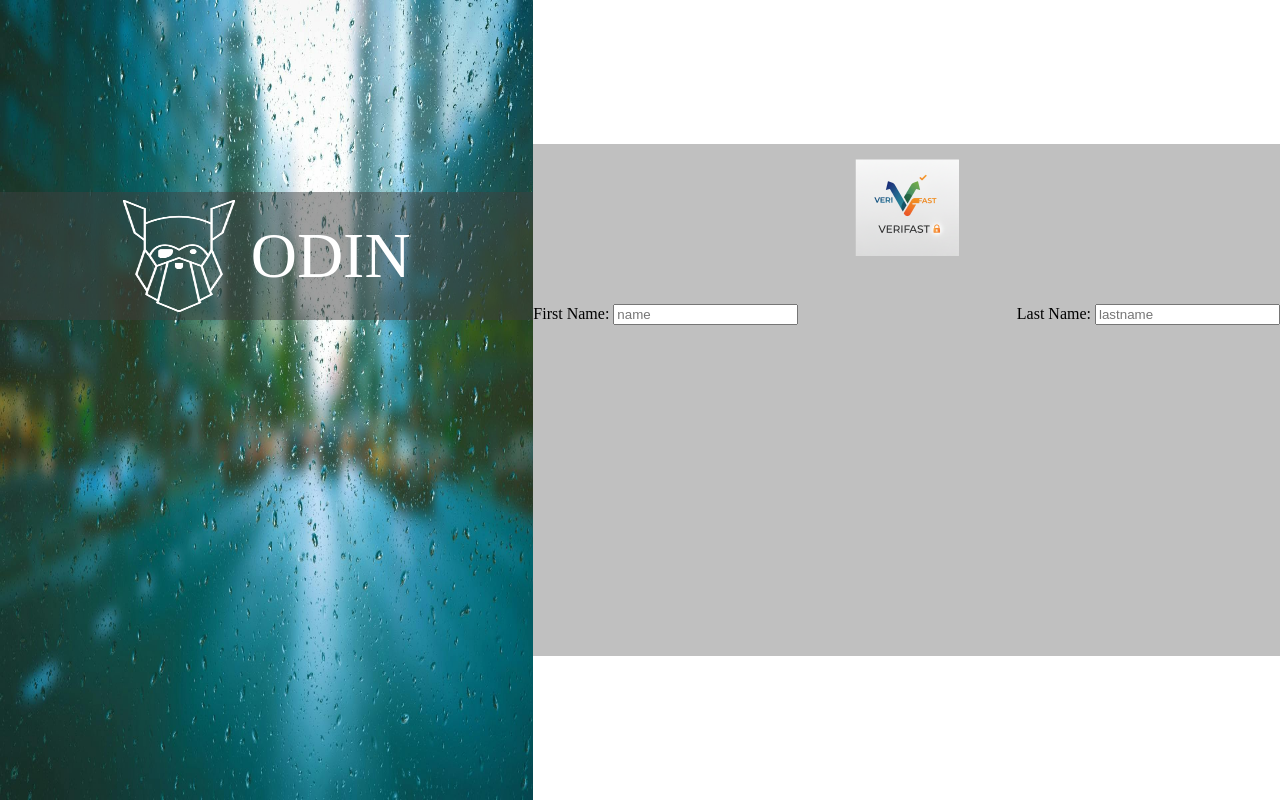
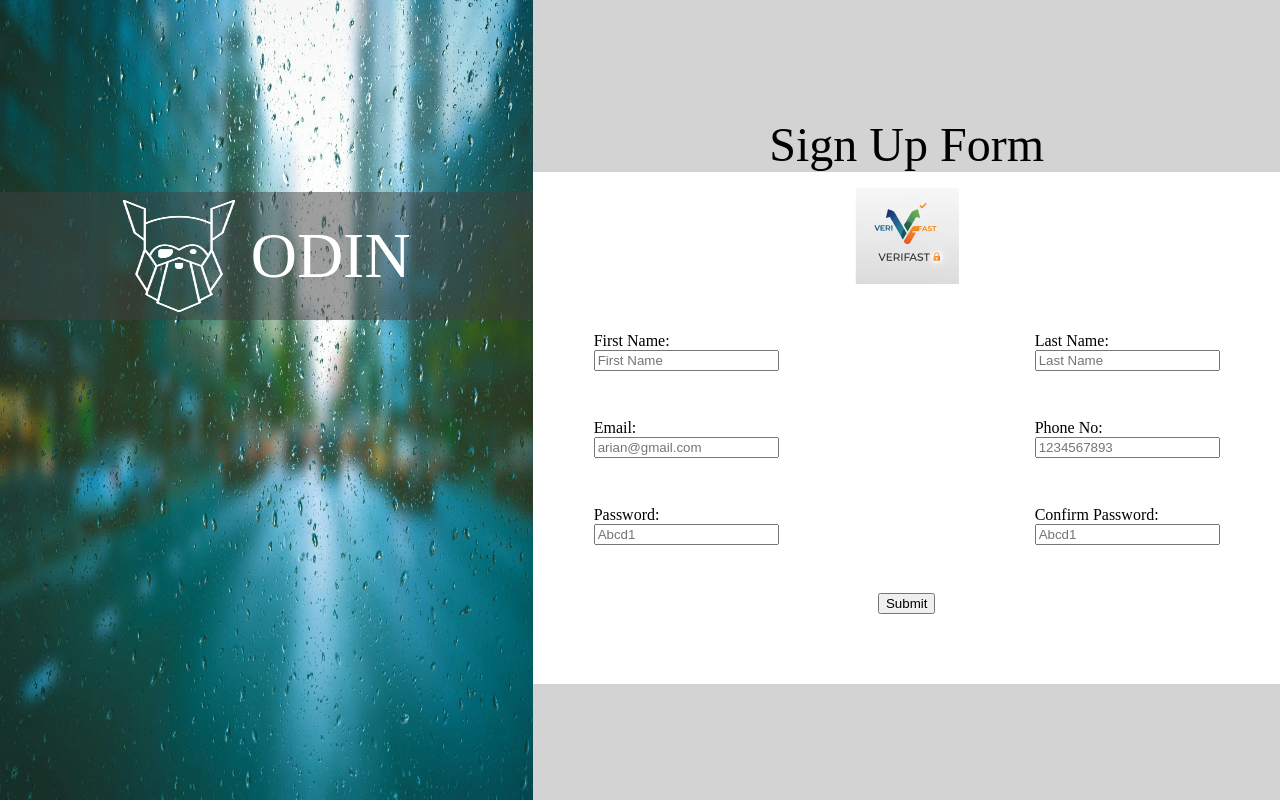
Before and after one commit to anandb104/SignUp-Form, a plain HTML site: page index.html in a window 1280 px wide. Drawn offline with Linux system fonts and the light colour scheme; a web font is replaced by a local one.

Commit message:
Create basic layout of the form
Basic layout of the form was created

```diff
--- a/index.html
+++ b/index.html
@@ -20,19 +20,48 @@
 </div>
     </div>
     <div class="form-wrapper">
+        Sign Up Form
     <div class="form">
     <div class="comp-logo">
         <img class="comp-logo-img"src="./image/logo.png" alt="logo of company with veri fast written on it">
     </div>
 
-        <form>
+        <form method="post">
+            <div class="form-first-row">
             <div class="first-name">
             <label for="name">First Name:</label>
-            <input type="text" placeholder="name" name="name" id="name">
+            <input type="text" placeholder="First Name" name="firstname" id="name">
             </div>
             <div class="last-name">
                 <label for="lastname">Last Name:</label>
-                <input type="text" placeholder="lastname" name="name" id="lastname">
+                <input type="text" placeholder="Last Name" name="lastname" id="lastname">
+            </div>
+        </div>
+        <div class="form-second-row">
+            <div class="email-id">
+                <label for="email">Email:</label>
+                <input type="email" placeholder="arian@gmail.com" name="email" id="email">
+            </div>
+            <div class="phone-no">
+                <label for="phoneno">Phone No:</label>
+                <input type="tel" placeholder="1234567893" name="phoneno" id="phoneno">
+            </div>
+            </div>
+            <div class="form-third-row">
+                <div class="password">
+                    <label for="password">Password:</label>
+                    <input type="password" placeholder="Abcd1" name="password" id="password">
+                </div>
+                <div class="confirm-password">
+                    <label for="confirm-password">Confirm Password:</label>
+                    <input type="password" placeholder="Abcd1" name="confirm-password" id="confirm-password">
+                </div>
+                </div>
+                <div class="form-fourth-row">
+                    <div class="submit">
+                        <button type="submit" name="btn">Submit</button>
+                    </div>
+                    </div>
                 </div>
         </form>
 </div>
--- a/styles.css
+++ b/styles.css
@@ -32,9 +32,12 @@ body{
 }
 .form-wrapper{
     display:flex;
+    flex-direction: column;
     align-items:center;
     justify-content: center;
     width:56rem;
+    background-color: #d3d3d3;
+    font-size:3rem;
 }
 .comp-logo{
     height:8rem;
@@ -51,12 +54,70 @@ body{
     align-items:center;
     flex-direction: column;
     gap:2rem;
-    background-color:rgb(192,192,192);
+    font-size:1rem;
+    background-color:white
 }
 form{
     display:flex;
+    flex-direction:column;
+    width:100%;
+    gap:3rem;
+    height:24rem;
+    background-color:white
+}
+.first-name{
+    display:flex;
+    flex-direction:column;
+}
+.last-name{
+    display:flex;
+    flex-direction:column;
+}
+.form-first-row{
+    display:flex;
     flex-direction:row;
-    justify-content: space-between;
+    justify-content: center;
+    gap:16rem;
+    flex-wrap: wrap;
     width:100%;
-    height:24rem
 }
+.email-id{
+    display:flex;
+    flex-direction:column;
+}
+.phone-no{
+    display:flex;
+    flex-direction:column;
+}
+.form-second-row{
+    display:flex;
+    flex-direction:row;
+    justify-content: center;
+    gap:16rem;
+    flex-wrap: wrap;
+    width:100%;
+}
+.form-third-row{
+    display:flex;
+    flex-direction:row;
+    justify-content: center;
+    gap:16rem;
+    flex-wrap: wrap;
+    width:100%;
+}
+.password{
+    display:flex;
+    flex-direction:column;
+}
+.confirm-password{
+    display:flex;
+    flex-direction:column;
+}
+.form-fourth-row{
+    display:flex;
+    flex-direction:row;
+    justify-content: center;
+    gap:16rem;
+    flex-wrap: wrap;
+    width:100%;
+}
```
